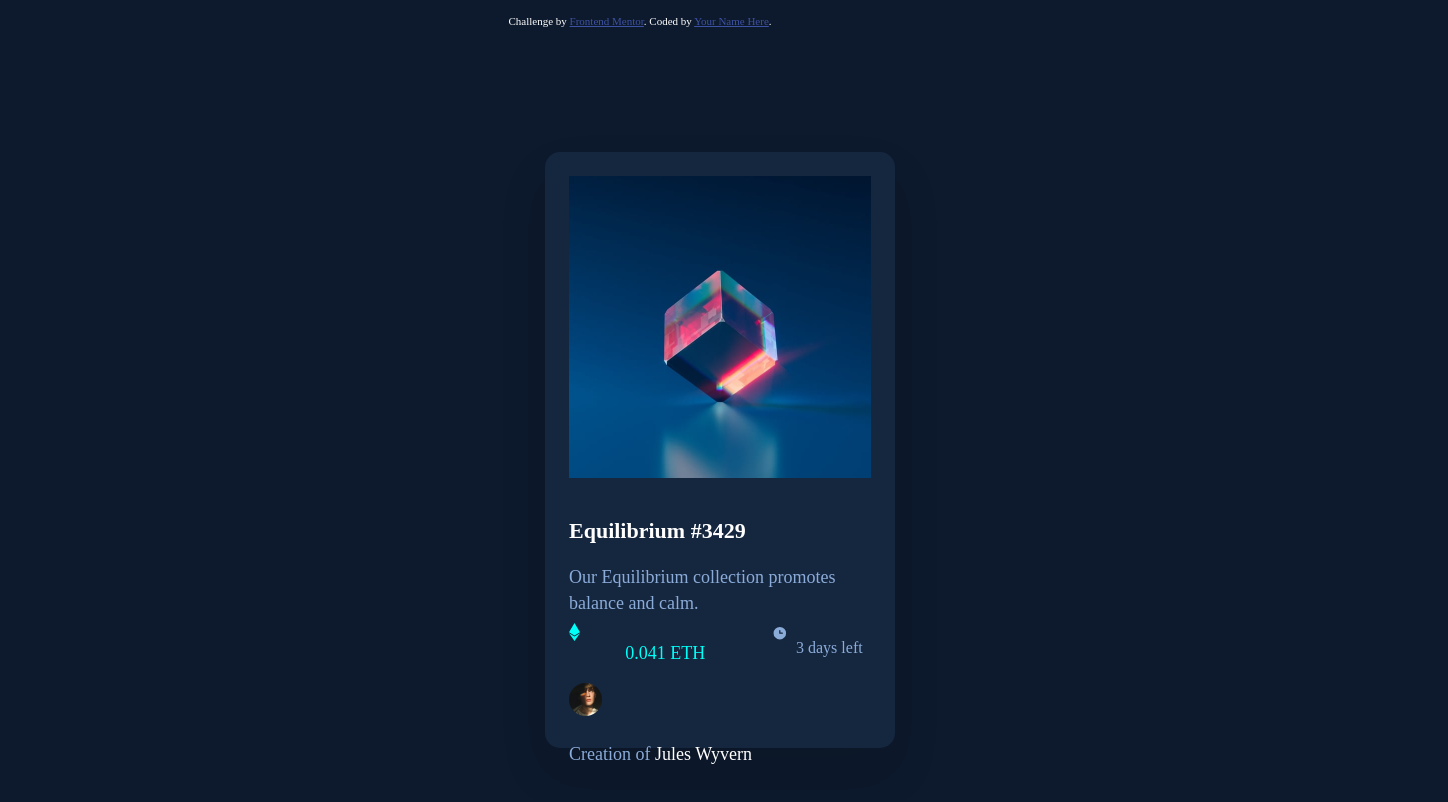
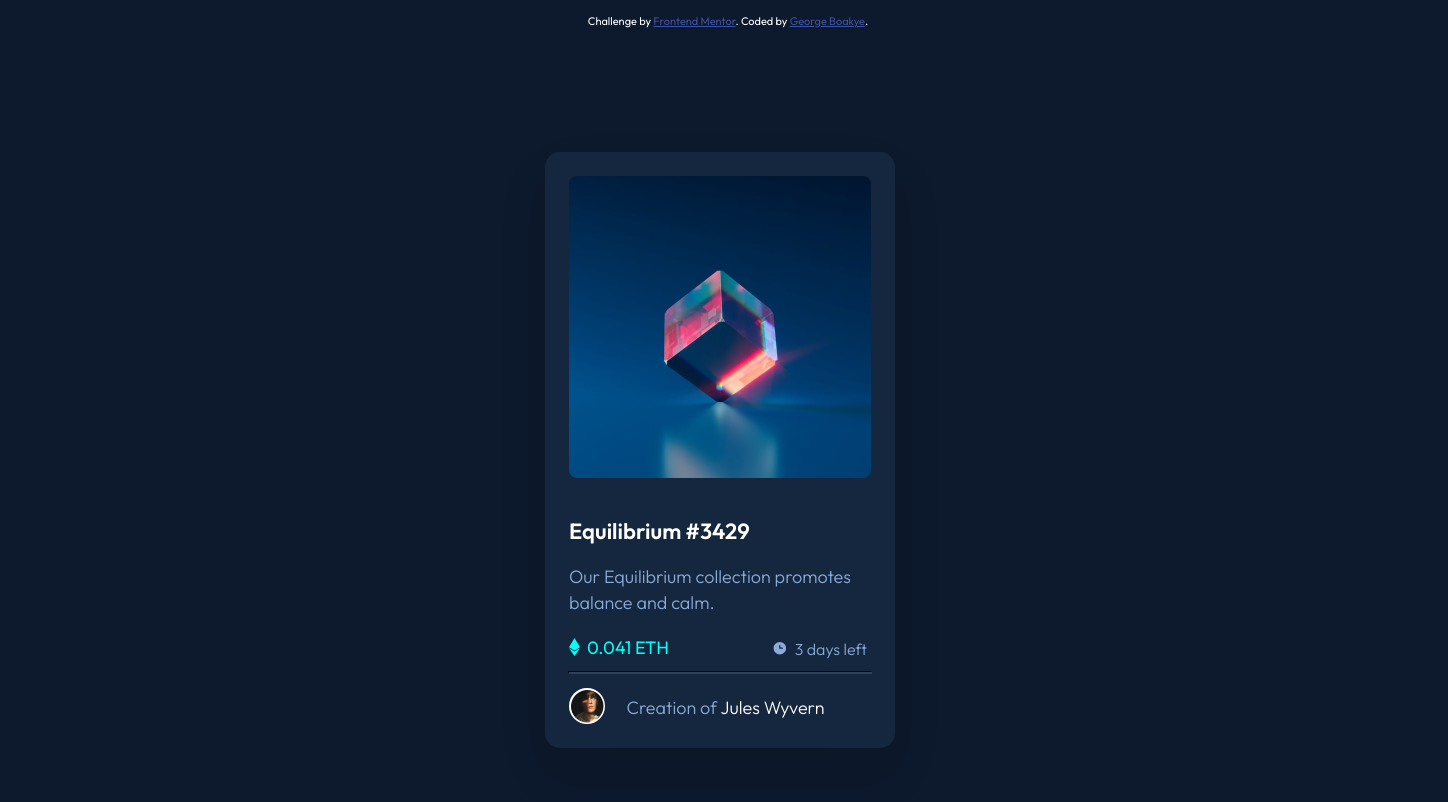
Before and after one commit to George-Boakye/nft-preview-card-component-main, a plain HTML site: page index.html in a window 1280 px wide. Shown: the whole page, 1448 px wide, since content can reach past the window. Drawn offline with Linux system fonts and the light colour scheme.

Commit message:
Finished creating the non-active desktop part

```diff
--- a/index.html
+++ b/index.html
@@ -4,6 +4,7 @@
   <meta charset="UTF-8">
   <meta name="viewport" content="width=device-width, initial-scale=1.0"> <!-- displays site properly based on user's device -->
 
+  <link href="https://fonts.googleapis.com/css2?family=Outfit:wght@300;400;600&display=swap" rel="stylesheet">
   <link rel="icon" type="image/png" sizes="32x32" href="./images/favicon-32x32.png">
   <link rel="stylesheet" href="./style.css">
 
@@ -14,6 +15,7 @@
   <div class="container">
     <div class="img-container">
       <img src="./images/image-equilibrium.jpg" alt="" >
+      <img class="eye" src="./images/icon-view.svg" alt="">
     </div>
     <h1> Equilibrium #3429 </h1>
     <p class="paragraph1">Our Equilibrium collection promotes balance and calm.</p>
@@ -23,11 +25,13 @@
         <img src="./images/icon-ethereum.svg" alt="">
         <p id="ethereum">0.041 ETH</p>
       </div>
-      <img src="./images/icon-clock.svg" alt="">
-      <p class="time">3 days left</p>
+      <div class="group5">
+        <img src="./images/icon-clock.svg" alt="">
+        <p class="time">3 days left</p>
+      </div>
     </div>
-
-    <div class="group5">
+    <hr>
+    <div class="group6">
       <img src="./images/image-avatar.png" alt="">
       <div class="info">
         <p>Creation of <span>Jules Wyvern</span> </p>
@@ -36,12 +40,9 @@
     </div>
 
   </div>
-
-
-
   <div class="attribution">
     Challenge by <a href="https://www.frontendmentor.io?ref=challenge" target="_blank">Frontend Mentor</a>.
-    Coded by <a href="#">Your Name Here</a>.
+    Coded by <a href="#">George Boakye</a>.
   </div>
 </body>
 </html>
--- a/style.css
+++ b/style.css
@@ -1,5 +1,5 @@
 body{
-    font-family: Outfit;
+    font-family: 'Outfit', sans-serif;
     font-style: normal;
     font-weight: normal;
     font-size: 18px;
@@ -19,6 +19,8 @@ body{
     bottom: 36.58%;
   }
   p{
+    font-weight: 300;
+    font-size: 18px;
     color: #8BACD9;
   }
   span{
@@ -32,6 +34,16 @@ body{
     top: 394px;
     border-radius: nullpx;
     color: #8BACD9;
+  }
+  hr{
+    position: relative;
+    height: 1px;
+    width: 302px;
+    top: 510px;
+    border-radius: 0px;
+    background: #2E405A;
+    border-color: #2E405A;
+
   }
 
 /*  Containers */
@@ -54,21 +66,30 @@ body{
     border-radius: 8px;
   }
   .group3{
-    position: absolute;
     height: 20px;
     width: 301px;
-    left: 24px;
-    top: 470px;
-    border-radius: 0px;
+    position: absolute;
+    left: 6.86%;
+    right: 7.14%;
+    top: 78.86%;
+    bottom: 17.79%;
+    margin-top: 15px;
   }
   .group4{
     height: 20px;
     width: 301px;
-    left: 24px;
-    top: 470px;
-    border-radius: 0px;
+    position: absolute;
+    left: 0%;
+    right: 68.94%;
+    top: 0%;
+    bottom: 0%;
+
   }
   .group5{
+    height: 20px;
+    width: 301px;
+  }
+  .group6{
     position: absolute;
     height: 33px;
     width: 230px;
@@ -81,6 +102,7 @@ body{
   img[src*=image-equilibrium]{
     height: 302px;
     width: 302px;
+    border-radius: 8px;
   }
   img[src*=icon-clock]{
     position: absolute;
@@ -100,39 +122,60 @@ body{
     bottom: 5%;
   }
   img[src*=image-avatar]{
+    position: relative;
     height: 33px;
     width: 33px;
-    left: 24px;
-    top: 531px;
-    border-radius: 0px;
+    bottom: -5px;
+    border-radius: 20px;
+    border-color: white;
+    background-color: #FFFFFF;
+    padding: 1.5px;
 
   }
 
   .time{
-    position: absolute;
     height: 20px;
     width: 73px;
-    left: 227px;
-    top: 0px;
-    border-radius: nullpx;
+    position: relative;
+    left: 75%;
+    bottom: 70%;
     font-size: 16px;
     line-height: 20px;
     color: #8BACD9;
   }
   .info{
-    left: 20.86%;
-    right: 27.43%;
-    /* top: 90.1%;
-    bottom: 6.54%; */
+    position: relative;
+    left: 25%;
+    bottom: 150%;
 
   }
   #ethereum{
+    font-weight: 400;
+    height: 20px;
+    position: relative;
+    left: 6%;
+    bottom: 100%;
+    color: #00FFF8;
+  }
+  .eye{
     position: absolute;
-    height: 20px;
-    left: 18.7%;
-    right: 1.07%;
-    top: calc(50% - 20px/2);
-    color: #00FFF8;
+    width: 48px;
+    height: 48px;
+    left: 43%;
+    top: 43%;
+    opacity: 0%;
+  }
+  .img-container :hover{
+    background-color: #00FFF8;
+    /* mix-blend-mode: normal; */
+    opacity: 0.5;
+    border-radius: 8px;
+  }
+  body,html{
+    height: 900px;
+    width: 1440px;
+
+
   }
   .attribution { font-size: 11px; text-align: center; }
   .attribution a { color: hsl(228, 45%, 44%); }
```
